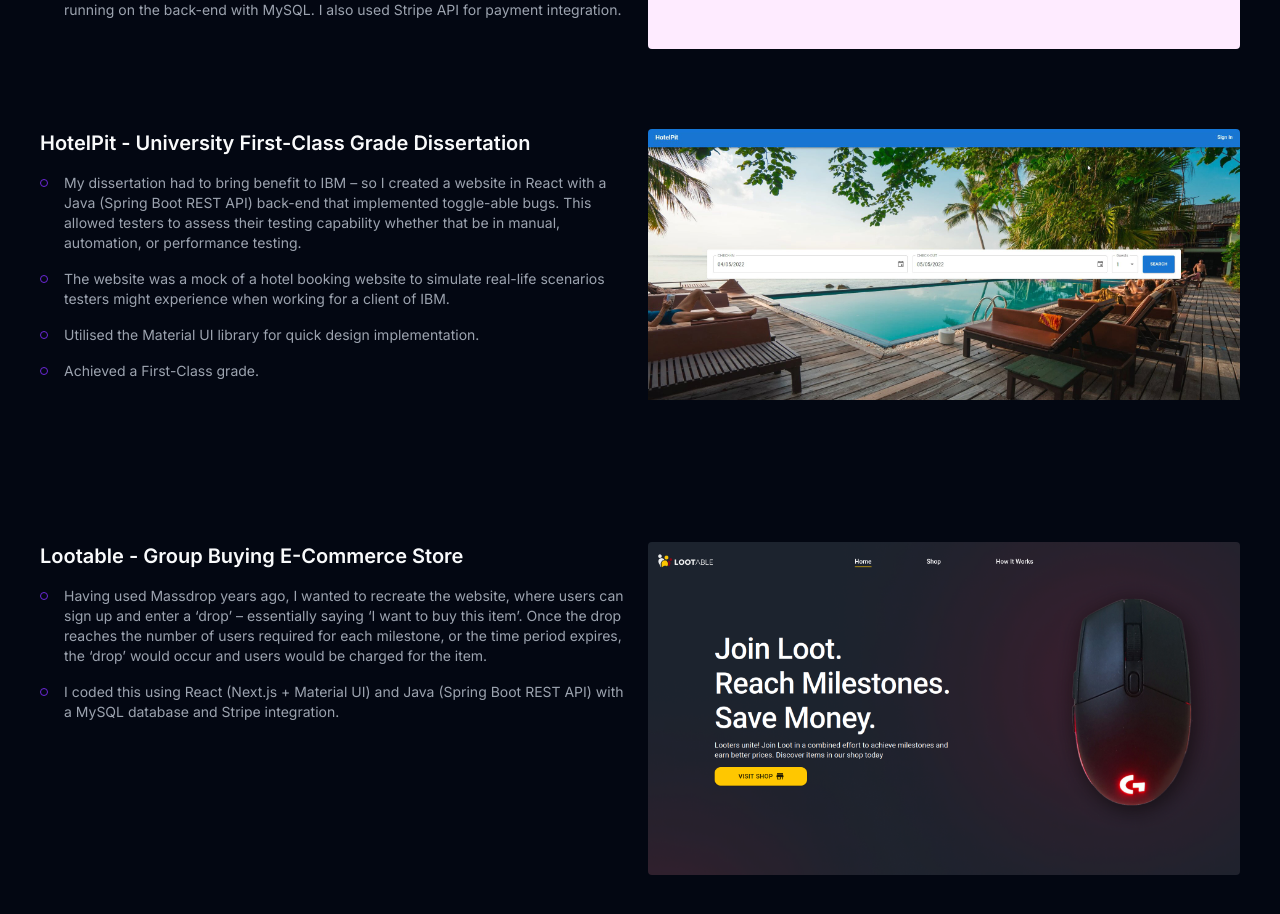
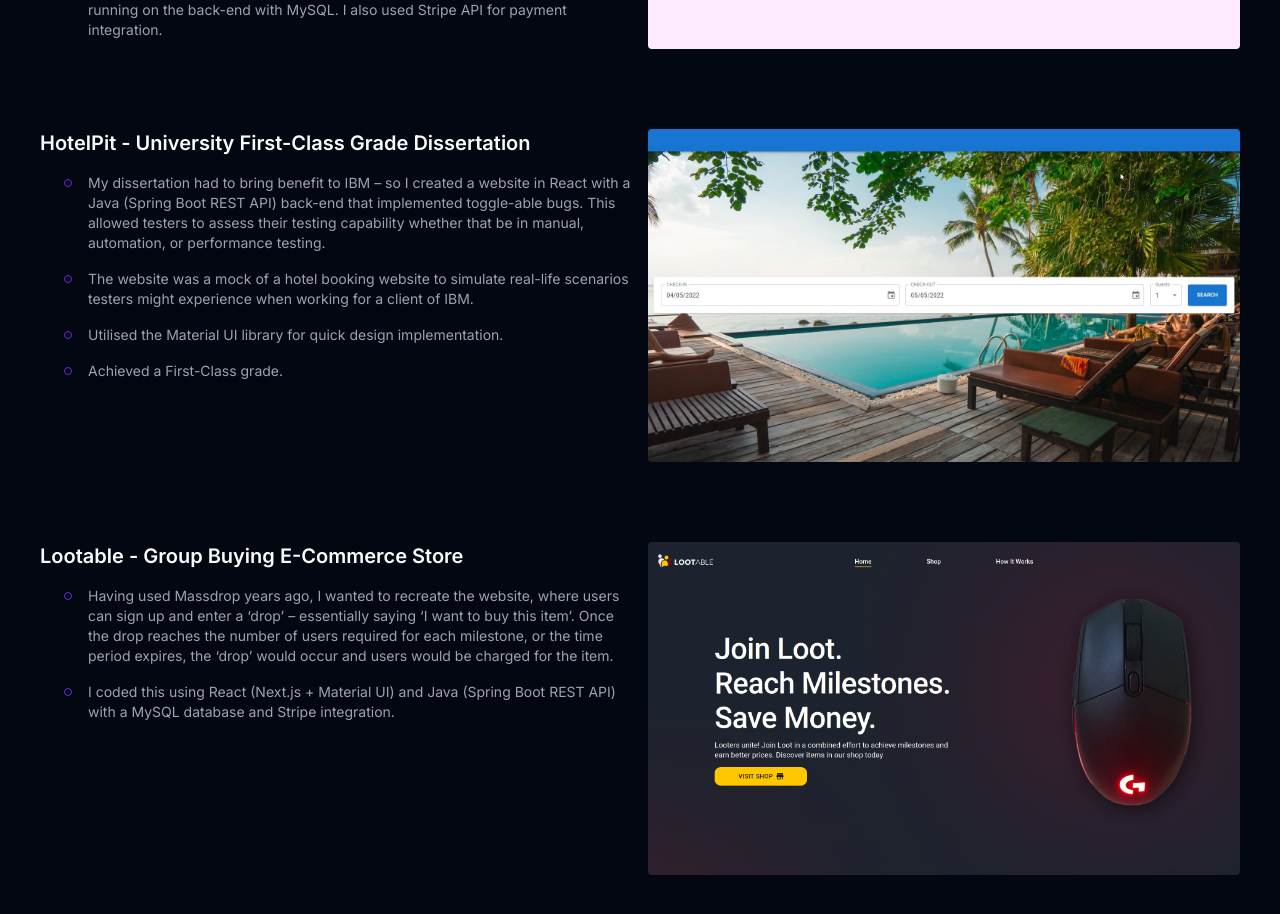
Before and after one commit to tombryden/tombryden-portfolio-v1, a Next.js app: page / in a window 1280 px wide. Shown: the part 3744-4658 px from the top of the page. Built offline with nearby package versions, Linux system fonts and the light colour scheme.

Commit message:
Filled image

```diff
--- a/src/components/animated-image.tsx
+++ b/src/components/animated-image.tsx
@@ -41,9 +41,11 @@ const AnimatedImage = ({
       <div className="flex-1 space-y-4">
         <h3 className="text-xl font-semibold">{title}</h3>
 
-        {bulletPoints.map((bullet, index) => (
-          <BulletPoint key={index} text={bullet} />
-        ))}
+        <div className="space-y-4 ml-6">
+          {bulletPoints.map((bullet, index) => (
+            <BulletPoint key={index} text={bullet} />
+          ))}
+        </div>
       </div>
 
       <div className="flex-1">
@@ -54,7 +56,7 @@ const AnimatedImage = ({
             src={src}
             fill
             className="rounded"
-            style={{ objectFit: "contain", objectPosition: "top" }}
+            style={{ objectFit: "cover", objectPosition: "top" }}
           />
         </AspectRatio>
       </div>
```
